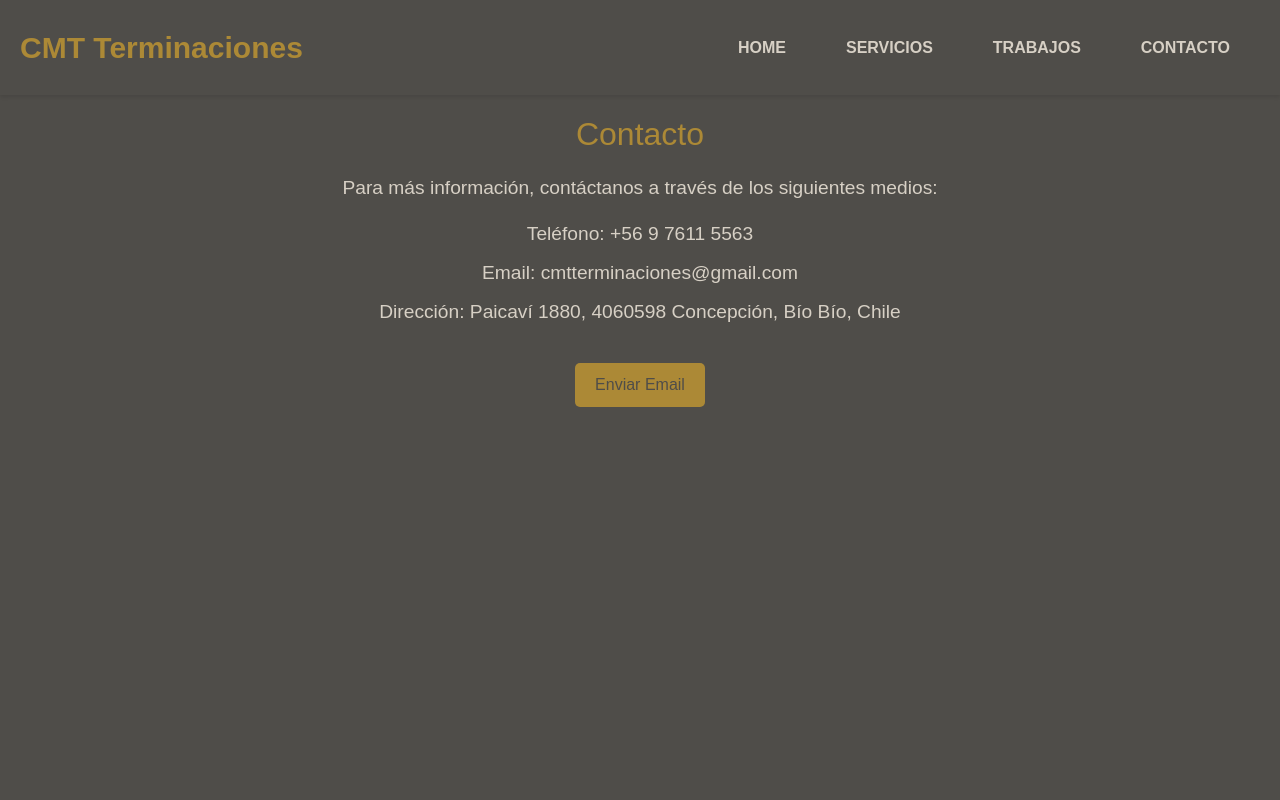
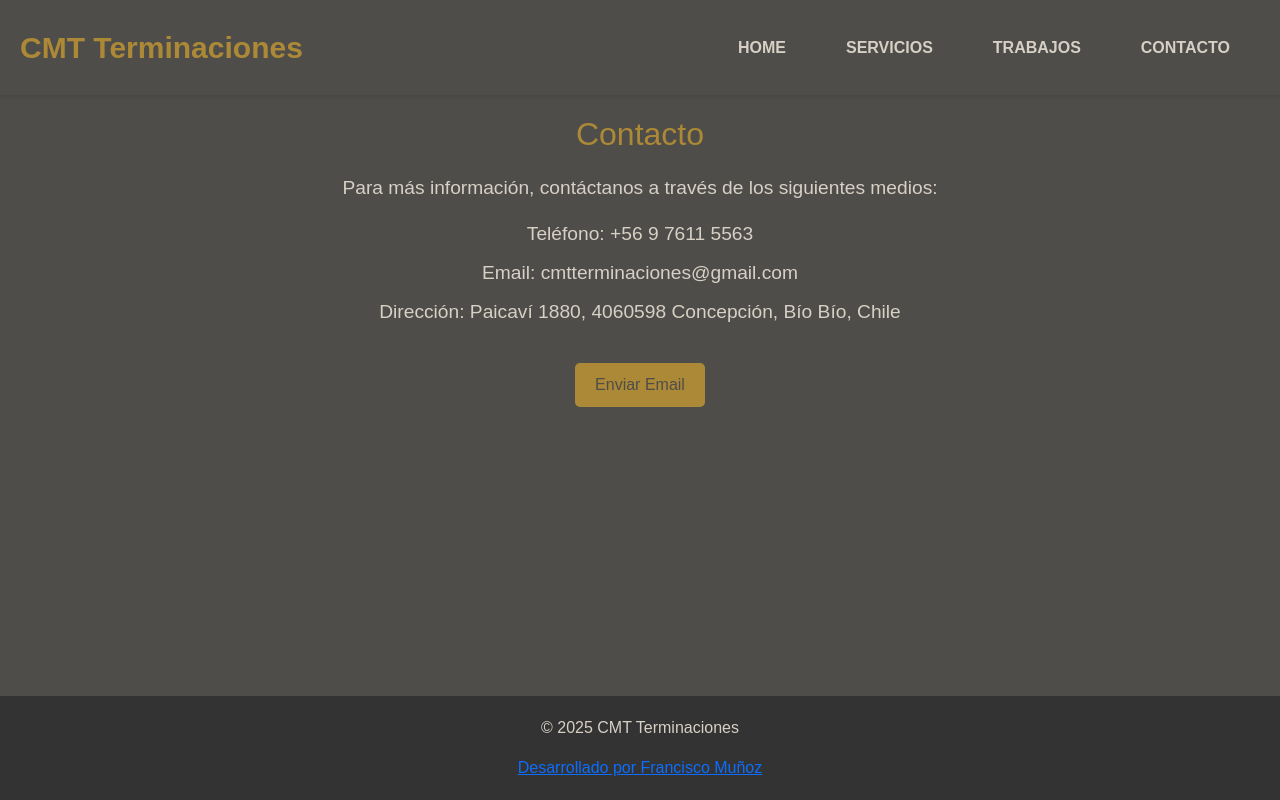
Before and after one commit to l4s10/demo-cmt, a React (Vite) app: page /contacto in a window 1280 px wide. Built offline with nearby package versions, Linux system fonts and the light colour scheme.

Commit message:
modifica area de contacto

```diff
--- a/src/pages/contact/Contact.tsx
+++ b/src/pages/contact/Contact.tsx
@@ -1,11 +1,13 @@
 import Navbar from "../../components/navbar/Navbar";
 import LandingContact from "./LandingContact";
+import Footer from "../../components/footer/Footer";
 
 const Contact = () => {
     return (
         <>
             <Navbar/>
             <LandingContact/>
+            <Footer/>
         </>
     )
 }
```
